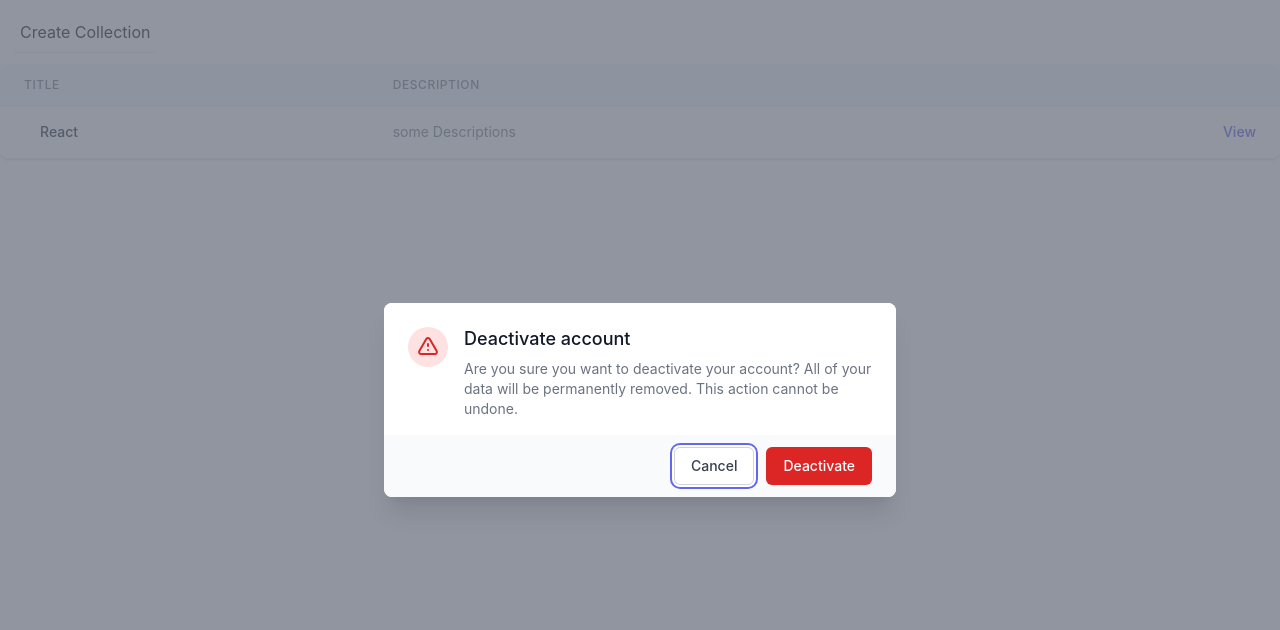
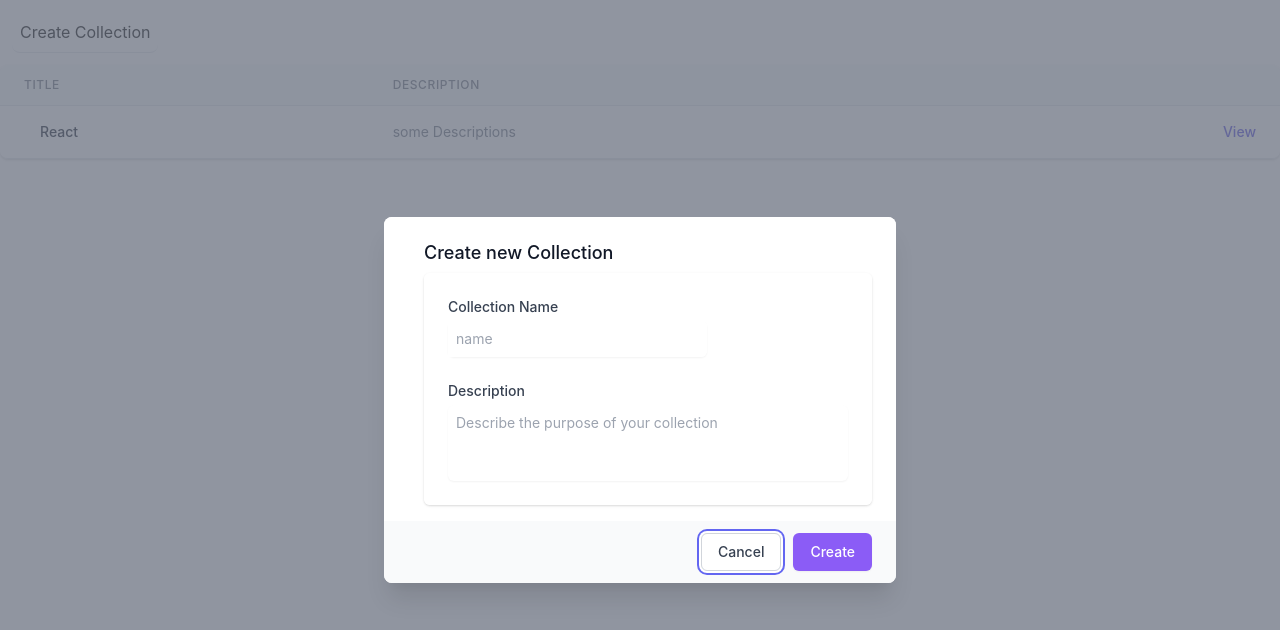
Before and after one commit to VladyslavKutsevolov/theApp, a React (Create React App) app: page / in a window 1280 px wide. Both pictures are taken after a click on the button "Create Collection". Shown: the top 630 px of the page. Built offline with nearby package versions, Linux system fonts and the light colour scheme.

Commit message:
basic setup collection form

```diff
--- a/src/components/collections/CollectionForm.tsx
+++ b/src/components/collections/CollectionForm.tsx
@@ -1,6 +1,5 @@
-import React, { useState, Fragment, useRef } from 'react';
+import React, { Fragment, useRef } from 'react';
 import { Dialog, Transition } from '@headlessui/react';
-import { ExclamationIcon } from '@heroicons/react/outline';
 
 interface RefObject<T> {
   current: T | null;
@@ -54,38 +53,68 @@ const CollectionForm = ({ open, setOpen }: Props) => {
             leaveTo="opacity-0 translate-y-4 sm:translate-y-0 sm:scale-95"
           >
             <div className="inline-block align-bottom bg-white rounded-lg text-left overflow-hidden shadow-xl transform transition-all sm:my-8 sm:align-middle sm:max-w-lg sm:w-full">
-              <div className="bg-white px-4 pt-5 pb-4 sm:p-6 sm:pb-4">
-                <div className="sm:flex sm:items-start">
-                  <div className="mx-auto flex-shrink-0 flex items-center justify-center h-12 w-12 rounded-full bg-red-100 sm:mx-0 sm:h-10 sm:w-10">
-                    <ExclamationIcon
-                      className="h-6 w-6 text-red-600"
-                      aria-hidden="true"
-                    />
-                  </div>
+              <div className="bg-white px-2 pt-5 pb-4 sm:p-6 sm:pb-4">
                 <div className="mt-3 text-center sm:mt-0 sm:ml-4 sm:text-left">
                   <Dialog.Title
                     as="h3"
                     className="text-lg leading-6 font-medium text-gray-900"
                   >
-                      Deactivate account
+                    Create new Collection
                   </Dialog.Title>
                   <div className="mt-2">
-                      <p className="text-sm text-gray-500">
-                        Are you sure you want to deactivate your account? All of
-                        your data will be permanently removed. This action
-                        cannot be undone.
-                      </p>
+                    <form action="#" method="POST">
+                      <div className="shadow sm:rounded-md sm:overflow-hidden w-full">
+                        <div className="px-1 py-3 bg-white space-y-6 sm:p-6">
+                          <div className="grid grid-cols-3 gap-6">
+                            <div className="col-span-3 sm:col-span-2">
+                              <label
+                                htmlFor="collectionName"
+                                className="block text-sm font-medium text-gray-700"
+                              >
+                                Collection Name
+                              </label>
+                              <div className="mt-1 flex rounded-md shadow-sm">
+                                <input
+                                  type="text"
+                                  name="collectionName"
+                                  id="collectionName"
+                                  className="focus:ring-indigo-500 focus:border-indigo-500 flex-1 block w-full rounded-none rounded-r-md sm:text-sm border-gray-300 p-2"
+                                  placeholder="name"
+                                />
                               </div>
+                            </div>
+                          </div>
+
+                          <div>
+                            <label
+                              htmlFor="description"
+                              className="block text-sm font-medium text-gray-700"
+                            >
+                              Description
+                            </label>
+                            <div className="mt-1">
+                              <textarea
+                                id="description"
+                                name="description"
+                                rows={3}
+                                className="shadow-sm focus:ring-indigo-500 focus:border-indigo-500 mt-1 block w-full sm:text-sm border-gray-300 rounded-md p-2 resize-none"
+                                placeholder="Describe the purpose of your collection"
+                                defaultValue=""
+                              />
+                            </div>
+                          </div>
+                        </div>
+                      </div>
+                    </form>
                   </div>
                 </div>
               </div>
               <div className="bg-gray-50 px-4 py-3 sm:px-6 sm:flex sm:flex-row-reverse">
                 <button
                   type="button"
-                  className="w-full inline-flex justify-center rounded-md border border-transparent shadow-sm px-4 py-2 bg-red-600 text-base font-medium text-white hover:bg-red-700 focus:outline-none focus:ring-2 focus:ring-offset-2 focus:ring-red-500 sm:ml-3 sm:w-auto sm:text-sm"
-                  onClick={() => setOpen(false)}
+                  className="w-full inline-flex justify-center rounded-md border border-transparent shadow-sm px-4 py-2 bg-purple-500 text-base font-medium text-white hover:bg-purple-800 focus:outline-none focus:ring-2 focus:ring-offset-2 focus:ring-red-500 sm:ml-3 sm:w-auto sm:text-sm"
                 >
-                  Deactivate
+                  Create
                 </button>
                 <button
                   type="button"
```
Lines whose indentation alone changed are shown as unchanged.
